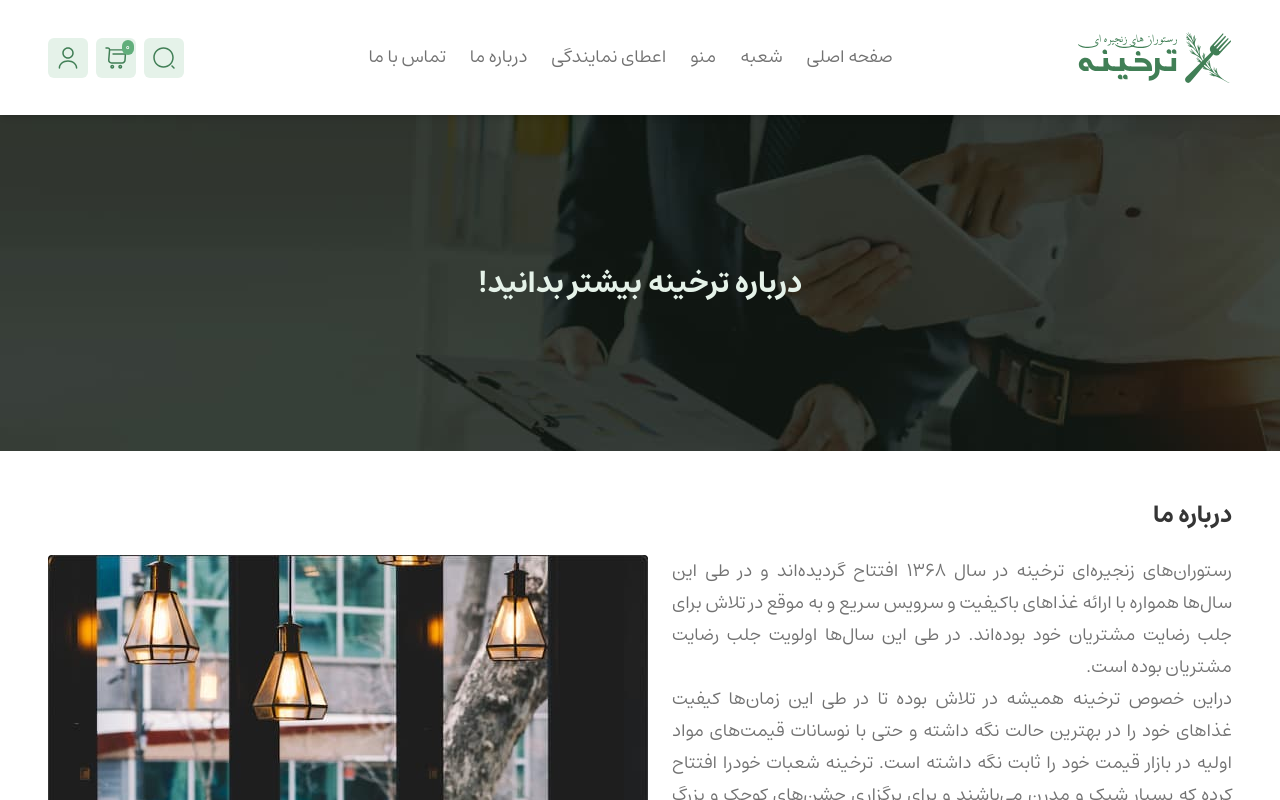
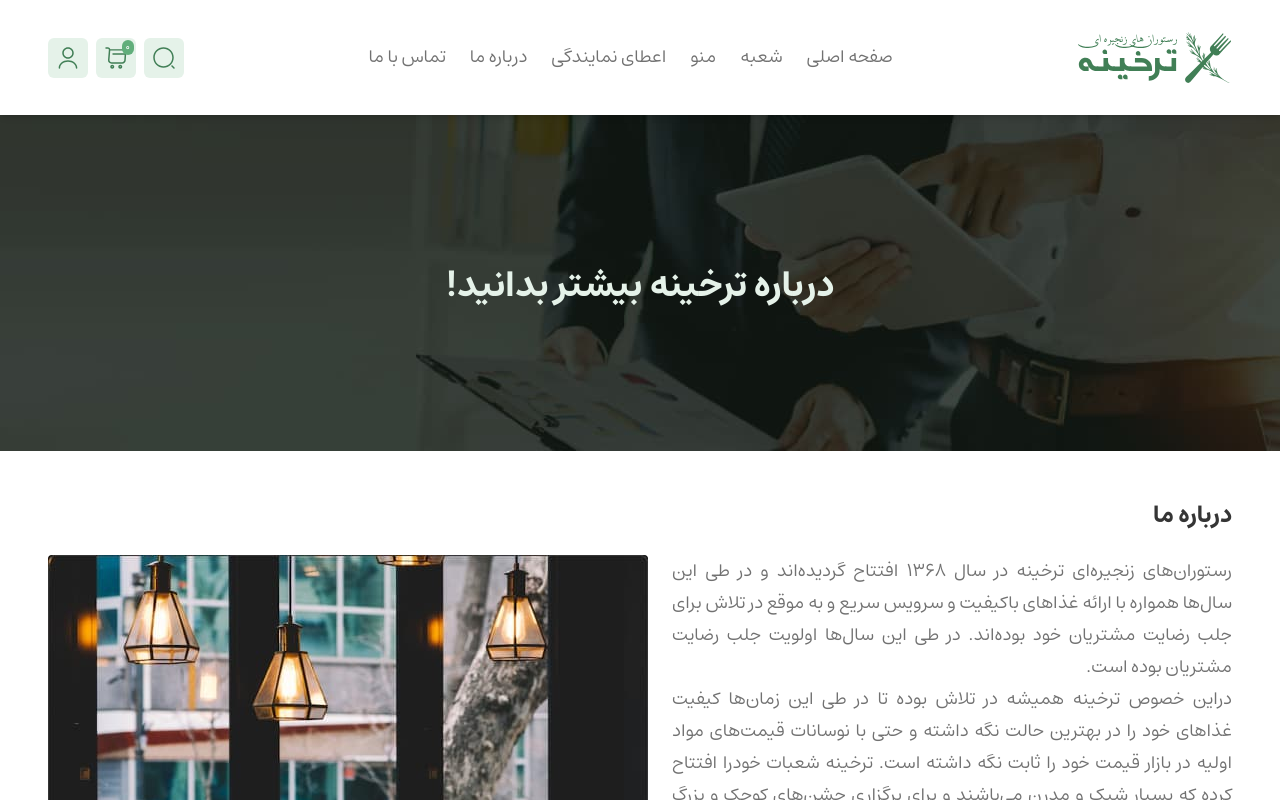
Before and after one commit to HadiKia/tarkhineh, a React (Create React App) app: page /about-us in a window 1280 px wide. Shown: the top 800 px of the page. Built offline with nearby package versions, Linux system fonts and the light colour scheme.

Commit message:
some styles updated

```diff
--- a/src/components/about-us/AboutUs.js
+++ b/src/components/about-us/AboutUs.js
@@ -28,7 +28,7 @@ const AboutUs = () => {
         style={{ "--image-url": `url(${bannerImg})` }}
         className="bg-[image:var(--image-url)] bg-cover bg-center relative w-full h-[176px] md:h-[336px]"
       >
-        <span className="text-[#E5F2E9] absolute text-center left-0 right-0 top-[45%] font-bold text-lg md:text-3xl">
+        <span className="text-[#E5F2E9] absolute text-center left-0 right-0 top-[45%] font-bold text-lg md:text-3xl lg:text-4xl">
           درباره ترخینه بیشتر بدانید!
         </span>
       </div>
--- a/src/components/contact-us/ContactUs.js
+++ b/src/components/contact-us/ContactUs.js
@@ -26,7 +26,7 @@ const ContactUs = () => {
         style={{ "--image-url": `url(${bannerImg})` }}
         className="bg-[image:var(--image-url)] bg-cover bg-center relative w-full h-[176px] md:h-[336px]"
       >
-        <span className="text-[#E5F2E9] absolute text-center left-0 right-0 top-[45%] font-bold text-lg md:text-3xl">
+        <span className="text-[#E5F2E9] absolute text-center left-0 right-0 top-[45%] font-bold text-lg md:text-3xl lg:text-4xl">
           با ترخینه در تماس باشید.
         </span>
       </div>
```
